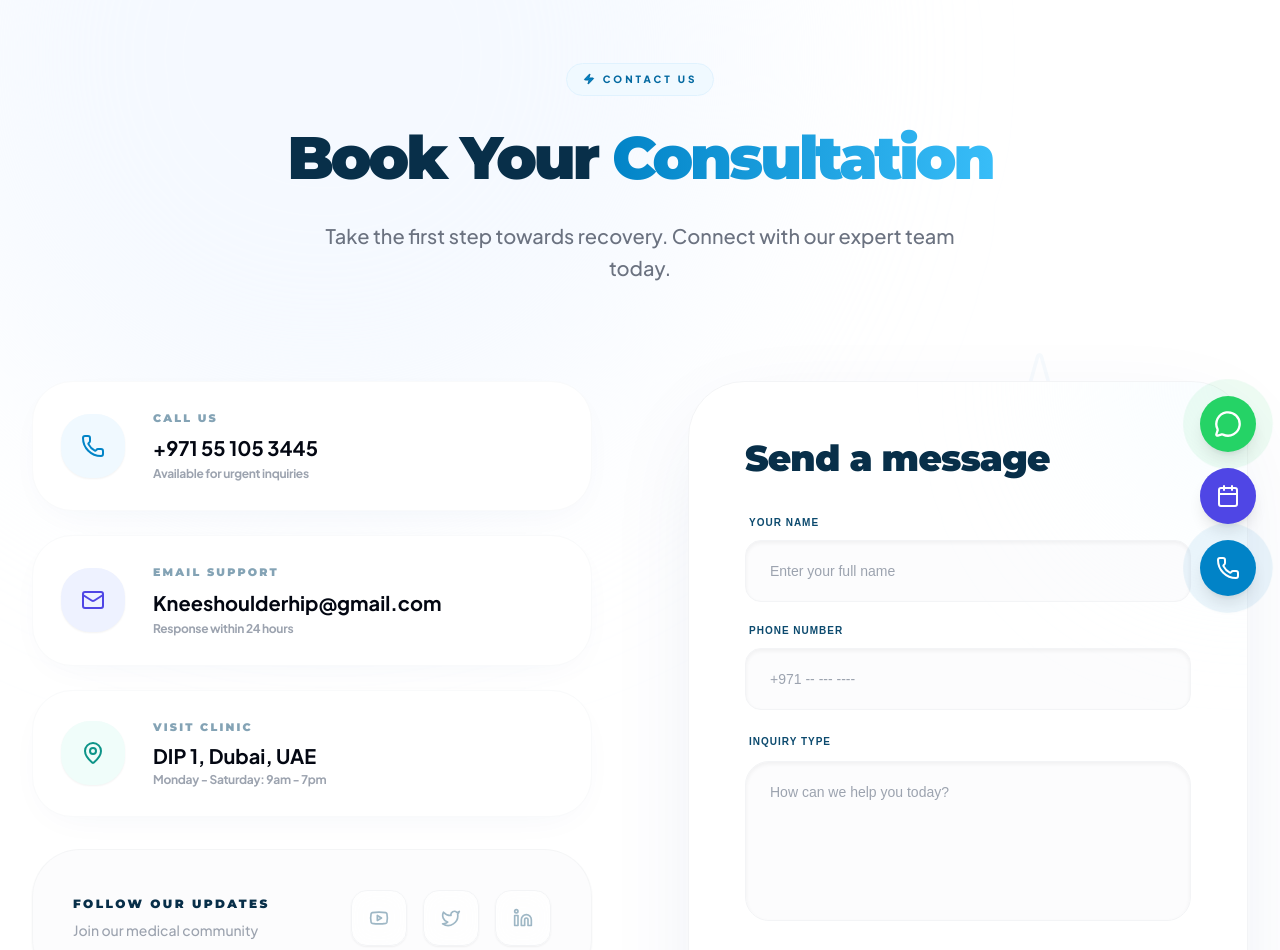
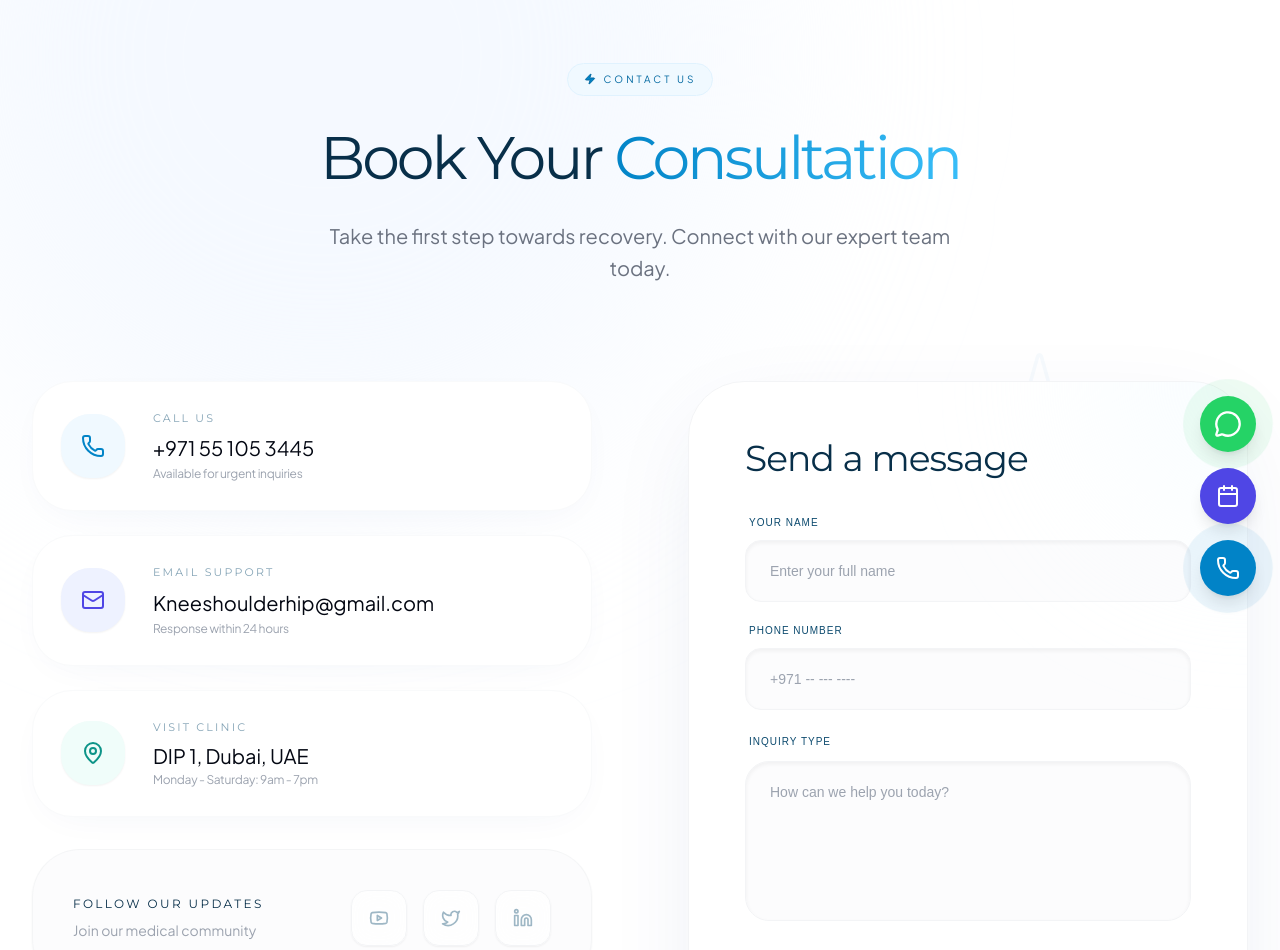
Before and after one commit to sabin876/Doctor-Port, a React (Vite) app: page /contact in a window 1280 px wide. Shown: the part 180-1130 px from the top of the page. Built offline with nearby package versions, Linux system fonts and the light colour scheme; a web font is replaced by a local one.

Commit message:
Remove bold font weights from Contact section

```diff
--- a/src/components/Contact.jsx
+++ b/src/components/Contact.jsx
@@ -76,7 +76,7 @@ const Contact = () => {
                         initial={{ opacity: 0, y: -10 }}
                         whileInView={{ opacity: 1, y: 0 }}
                         viewport={{ once: true }}
-                        className="inline-flex items-center gap-2 px-4 py-2 mb-8 rounded-full bg-primary-50 border border-primary-100 text-primary-700 text-[10px] font-black uppercase tracking-[0.3em] backdrop-blur-md"
+                        className="inline-flex items-center gap-2 px-4 py-2 mb-8 rounded-full bg-primary-50 border border-primary-100 text-primary-700 text-[10px] font-normal uppercase tracking-[0.3em] backdrop-blur-md"
                     >
                         <Zap size={12} className="fill-primary-600" />
                         {t('contact.badge')}
@@ -87,7 +87,7 @@ const Contact = () => {
                         whileInView={{ opacity: 1, y: 0 }}
                         viewport={{ once: true }}
                         transition={{ duration: 0.8 }}
-                        className="text-5xl md:text-6xl font-metabolic font-black text-primary-950 mb-8 tracking-tighter leading-[1.1]"
+                        className="text-5xl md:text-6xl font-metabolic font-normal text-primary-950 mb-8 tracking-tighter leading-[1.1]"
                     >
                         {t('contact.title')} <span className="text-transparent bg-clip-text bg-gradient-to-r from-primary-600 to-primary-400">{t('contact.titleHighlight')}</span>
                     </motion.h1>
@@ -98,7 +98,7 @@ const Contact = () => {
                             whileInView={{ opacity: 1 }}
                             viewport={{ once: true }}
                             transition={{ duration: 0.8, delay: 0.2 }}
-                            className="text-xl text-gray-500 font-medium leading-relaxed"
+                            className="text-xl text-gray-500 font-normal leading-relaxed"
                         >
                             {t('contact.description')}
                         </motion.p>
@@ -149,10 +149,10 @@ const Contact = () => {
                         >
                             <div className="flex flex-col md:flex-row md:items-center justify-between gap-8">
                                 <div>
-                                    <h3 className="text-xs font-black text-primary-950 mb-2 uppercase tracking-[0.2em]">
+                                    <h3 className="text-xs font-normal text-primary-950 mb-2 uppercase tracking-[0.2em]">
                                         {t('contact.cards.social')}
                                     </h3>
-                                    <p className="text-sm text-gray-400 font-medium whitespace-nowrap">Join our medical community</p>
+                                    <p className="text-sm text-gray-400 font-normal whitespace-nowrap">Join our medical community</p>
                                 </div>
                                 <div className="flex gap-4">
                                     <SocialLink href="https://www.youtube.com/@orthopaedictutorials2135" icon={<Youtube size={20} />} />
@@ -175,7 +175,7 @@ const Contact = () => {
                         <div className="absolute top-0 right-0 w-80 h-80 bg-primary-50/40 rounded-full blur-[80px] -mr-40 -mt-40 pointer-events-none group-hover:bg-primary-100/50 transition-colors duration-1000"></div>
 
                         <div className="relative z-10">
-                            <h3 className="text-4xl font-metabolic font-black text-primary-950 mb-10 tracking-tight">{t('contact.form.title')}</h3>
+                            <h3 className="text-4xl font-metabolic font-normal text-primary-950 mb-10 tracking-tight">{t('contact.form.title')}</h3>
                             <form
                                 className="space-y-6"
                                 onSubmit={(e) => {
@@ -188,7 +188,7 @@ const Contact = () => {
                                 <InputField label={t('contact.form.phone')} type="tel" placeholder={t('contact.form.phonePlaceholder')} required />
 
                                 <div className="space-y-3">
-                                    <label className="block text-[10px] font-black text-primary-900 uppercase tracking-widest ml-1">{t('contact.form.medicalInquiry')}</label>
+                                    <label className="block text-[10px] font-normal text-primary-900 uppercase tracking-widest ml-1">{t('contact.form.medicalInquiry')}</label>
                                     <textarea
                                         required
                                         className="w-full px-6 py-5 rounded-[1.5rem] border border-gray-100 focus:border-primary-400 focus:ring-[6px] focus:ring-primary-50 transition-all outline-none bg-gray-50/50 text-primary-950 placeholder-gray-400 font-medium text-sm h-40 resize-none shadow-inner"
@@ -197,7 +197,7 @@ const Contact = () => {
                                 </div>
                                 <button
                                     type="submit"
-                                    className="w-full group flex items-center justify-center gap-3 py-5 px-8 bg-primary-600 text-white font-bold text-xs uppercase tracking-[0.2em] rounded-2xl shadow-xl shadow-primary-200 hover:bg-primary-700 hover:shadow-2xl hover:shadow-primary-300 active:scale-95 transition-all duration-300"
+                                    className="w-full group flex items-center justify-center gap-3 py-5 px-8 bg-primary-600 text-white font-normal text-xs uppercase tracking-[0.2em] rounded-2xl shadow-xl shadow-primary-200 hover:bg-primary-700 hover:shadow-2xl hover:shadow-primary-300 active:scale-95 transition-all duration-300"
                                 >
                                     {t('contact.form.submit')}
                                     <ArrowRight className="w-4 h-4 transition-transform group-hover:translate-x-1" />
@@ -247,15 +247,15 @@ const ContactCard = ({ icon, title, content, subContent, delay, color, isLink, h
             {icon}
         </div>
         <div>
-            <h4 className="text-[11px] font-black text-primary-900 mb-2 uppercase tracking-[0.2em] opacity-50">{title}</h4>
+            <h4 className="text-[11px] font-normal text-primary-900 mb-2 uppercase tracking-[0.2em] opacity-50">{title}</h4>
             {isLink ? (
-                <a href={href} className="text-xl font-bold text-gray-950 hover:text-primary-600 transition-colors block mb-1">
+                <a href={href} className="text-xl font-normal text-gray-950 hover:text-primary-600 transition-colors block mb-1">
                     {content}
                 </a>
             ) : (
-                <p className="text-xl font-bold text-gray-950 mb-1 leading-tight">{content}</p>
+                <p className="text-xl font-normal text-gray-950 mb-1 leading-tight">{content}</p>
             )}
-            <p className="text-xs text-gray-400 font-bold tracking-tight">{subContent}</p>
+            <p className="text-xs text-gray-400 font-normal tracking-tight">{subContent}</p>
         </div>
     </motion.div>
 );
@@ -273,7 +273,7 @@ const SocialLink = ({ href, icon }) => (
 
 const InputField = ({ label, type, placeholder }) => (
     <div className="space-y-3">
-        <label className="block text-[10px] font-black text-primary-900 uppercase tracking-widest ml-1 leading-none">{label}</label>
+        <label className="block text-[10px] font-normal text-primary-900 uppercase tracking-widest ml-1 leading-none">{label}</label>
         <input
             type={type}
             placeholder={placeholder}
```
